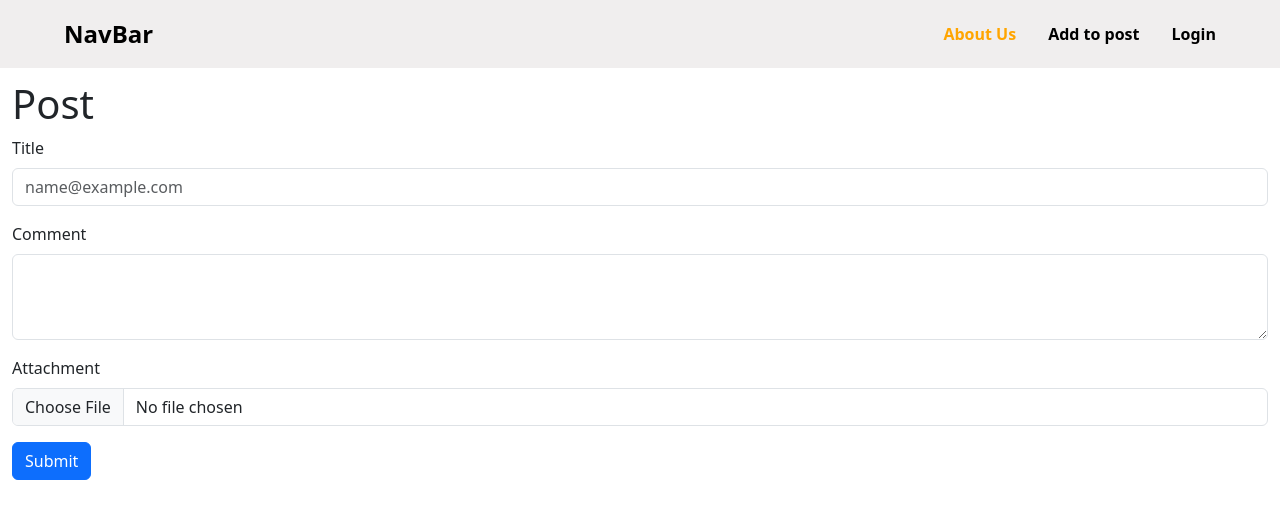
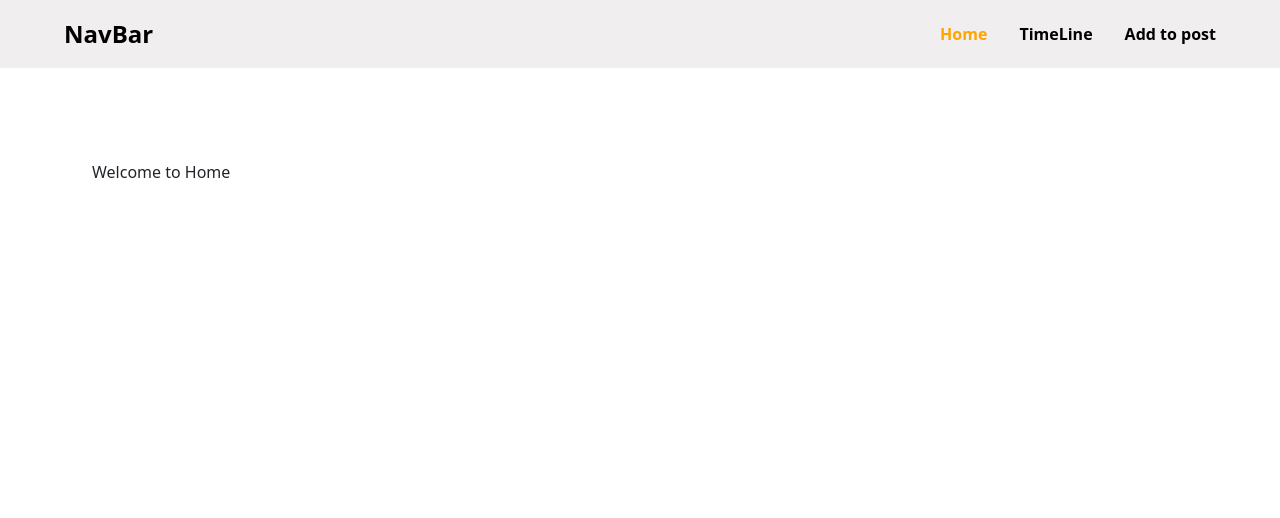
Before and after one commit to suraj0041/TrustManagement, a React (Create React App) app: page / in a window 1280 px wide. Shown: the top 518 px of the page. Built offline with nearby package versions, Linux system fonts and the light colour scheme.

Commit message:
added router

```diff
--- a/package.json
+++ b/package.json
@@ -11,6 +11,7 @@
     "loader-utils": "3.2.1",
     "react": "18.2.0",
     "react-dom": "18.2.0",
+    "react-router-dom": "6.10.0",
     "react-scripts": "5.0.1"
   },
   "devDependencies": {
--- a/public/index.html
+++ b/public/index.html
@@ -36,7 +36,6 @@
   </head>
 
   <body>
-    <header id="rootheader"></header>
     <noscript>
       You need to enable JavaScript to run this app.
     </noscript>
--- a/src/App.js
+++ b/src/App.js
@@ -1,6 +1,10 @@
-import Home from "./Pages/Home";
+import Layout from "./Pages/Layout";
 import "./styles.css";
 
 export default function App() {
-  return <Home />;
+  return (
+    <>
+      <Layout />
+    </>
+  );
 }
--- a/src/Components/NavBar/NavBar.js
+++ b/src/Components/NavBar/NavBar.js
@@ -1,15 +1,35 @@
+import { Link } from "react-router-dom";
+
 import classs from "./style.module.css";
 
 export default function NavBar() {
   return (
     <>
       <header className={classs.header}>
-        <a className={classs.logo} href="#home">
+        <a className={classs.logo} href="home">
           NavBar
         </a>
-        <nav>
         <nav className={classs.navbar}>
-            <a
+          <ul>
+            <li>
+              <Link style={{ "--clr": "1" }} className={classs.active} to="/">
+                Home
+              </Link>
+            </li>
+            <li>
+              <Link style={{ "--clr": "2" }} to="/timeline">
+                TimeLine
+              </Link>
+            </li>
+            <li>
+              <Link style={{ "--clr": "2" }} to="/PostTL">
+                {" "}
+                Add to post
+              </Link>
+            </li>
+          </ul>
+
+          {/* <a
             href={`#${classs.about}`}
             style={{ "--clr": "1" }}
             className={classs.active}
@@ -22,16 +42,15 @@ export default function NavBar() {
           <a href={`#${classs.experience}`} style={{ "--clr": "2" }}>
             Login
           </a>
-            {/* <a href={`#${classs.work}`} style={{ "--clr": "3" }}>
+          <a href={`#${classs.work}`} style={{ "--clr": "3" }}>
               Add to Timeline
             </a>
             <a href={`#${classs.contactMe}`} style={{ "--clr": "4" }}>
               Contact Us
             </a> */}
-            {/* <a href="#" onClick={onClickTheme} style={{ "--clr": "5" }}>
+          {/*<a href="#" onClick={onClickTheme} style={{ "--clr": "5" }}>
               <i class={`bx bxs-${Theme}`}></i>
             </a> */}
-          </nav>
         </nav>
       </header>
     </>
--- a/src/Components/NavBar/style.module.css
+++ b/src/Components/NavBar/style.module.css
@@ -1,3 +1,10 @@
+ul {
+  margin-bottom: 0;
+}
+li {
+  list-style: none;
+}
+
 .header {
   position: fixed;
   top: 0;
@@ -36,7 +43,7 @@
   }
 }
 
-.navbar a {
+.navbar ul li {
   font-size: 1rem;
   display: inline-block;
   text-decoration: none;
@@ -58,7 +65,7 @@
   }
 }
 
-.navbar a:hover,
-.navbar a.active {
+.navbar ul li a:hover,
+.navbar ul li a.active {
   color: var(--Color10);
 }
--- a/src/Components/Timeline/Timeline.js
+++ b/src/Components/Timeline/Timeline.js
@@ -11,7 +11,6 @@ export default function Timeline() {
                 <span className="label">April 2018</span>
               </span>
               <TimelineItem />
-              {/* asasd */}
             </div>
           </div>
         </div>
--- a/src/Pages/Home.js
+++ b/src/Pages/Home.js
@@ -5,15 +5,7 @@ import PostTL from "./PostTL";
 export default function Home() {
   return (
     <>
-      <div className="container-fluid">
-        <div className="row">
-          <NavBar />
-          <section>
-            {/* <Timeline /> */}
-            <PostTL />
-          </section>
-        </div>
-      </div>
+      <section>Welcome to Home</section>
     </>
   );
 }
--- /dev/null
+++ b/src/Pages/Layout.js
@@ -0,0 +1,34 @@
+import { Outlet, Routes, Route } from "react-router-dom";
+import NavBar from "../Components/NavBar/NavBar";
+import Timeline from "../Components/Timeline/Timeline";
+import Home from "../Pages/Home";
+import PostTL from "../Pages/PostTL";
+import NoPage from "../Pages/NoPage";
+export default function Layout() {
+  return (
+    <>
+      <div className="container-fluid">
+        <div className="row">
+          <NavBar />
+          <RoutePages />
+          <Outlet />
+        </div>
+      </div>
+    </>
+  );
+}
+
+function RoutePages() {
+  return (
+    <>
+      <section>
+        <Routes>
+          <Route path="/" index element={<Home />} />
+          <Route path="/timeline" element={<Timeline />} />
+          <Route path="/PostTL" element={<PostTL />} />
+          <Route path="*" element={<NoPage />} />
+        </Routes>
+      </section>
+    </>
+  );
+}
--- /dev/null
+++ b/src/Pages/NoPage.js
@@ -0,0 +1,5 @@
+const NoPage = () => {
+  return <h1>404</h1>;
+};
+
+export default NoPage;
--- a/src/Pages/PostTL.js
+++ b/src/Pages/PostTL.js
@@ -4,31 +4,22 @@ export default function PostTL() {
       <h1>Post</h1>
       <form>
         <div class="mb-3">
-          <label for="exampleFormControlInput1" class="form-label">
+          <label for="postTitle" class="form-label">
             Title
           </label>
-          <input
-            type="email"
-            class="form-control"
-            id="exampleFormControlInput1"
-            placeholder="name@example.com"
-          />
+          <input type="text" class="form-control" id="postTitle" />
         </div>
         <div class="mb-3">
-          <label for="exampleFormControlTextarea1" class="form-label">
+          <label for="postComment" class="form-label">
             Comment
           </label>
-          <textarea
-            class="form-control"
-            id="exampleFormControlTextarea1"
-            rows="3"
-          ></textarea>
+          <textarea class="form-control" id="postComment" rows="3"></textarea>
         </div>
         <div class="mb-3">
-          <label for="formFile" class="form-label">
+          <label for="postAttachment" class="form-label">
             Attachment
           </label>
-          <input class="form-control" type="file" id="formFile" />
+          <input class="form-control" type="file" id="postAttachment" />
         </div>
         <button type="submit" class="btn btn-primary">
           Submit
--- a/src/index.js
+++ b/src/index.js
@@ -1,6 +1,6 @@
 import { StrictMode } from "react";
 import { createRoot } from "react-dom/client";
-
+import { BrowserRouter } from "react-router-dom";
 import App from "./App";
 
 const rootElement = document.getElementById("rootbody");
@@ -8,6 +8,8 @@ const root = createRoot(rootElement);
 
 root.render(
   <StrictMode>
-    <App />
+    <BrowserRouter>
+      <App />
+    </BrowserRouter>
   </StrictMode>
 );
```
Lines whose indentation alone changed are shown as unchanged.
